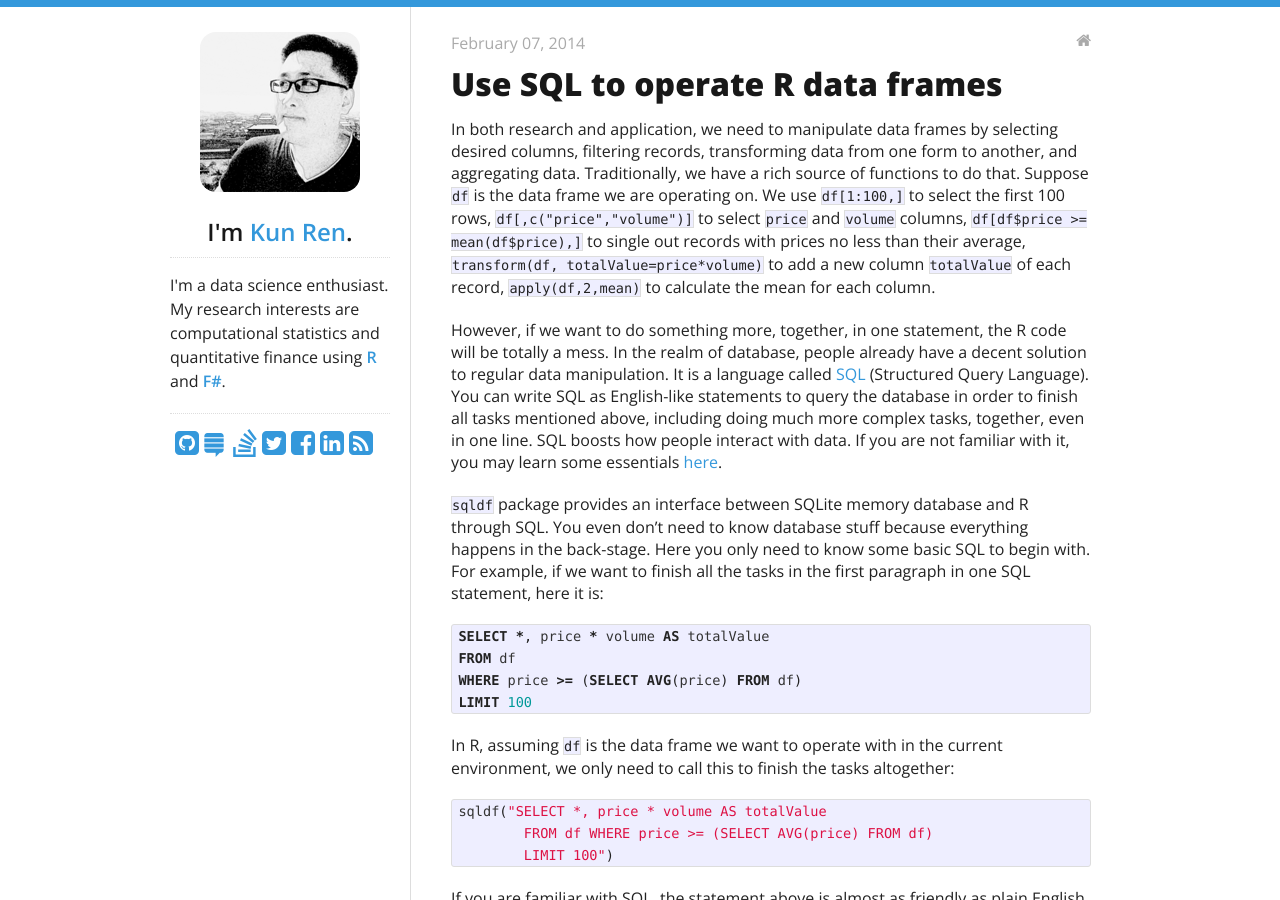
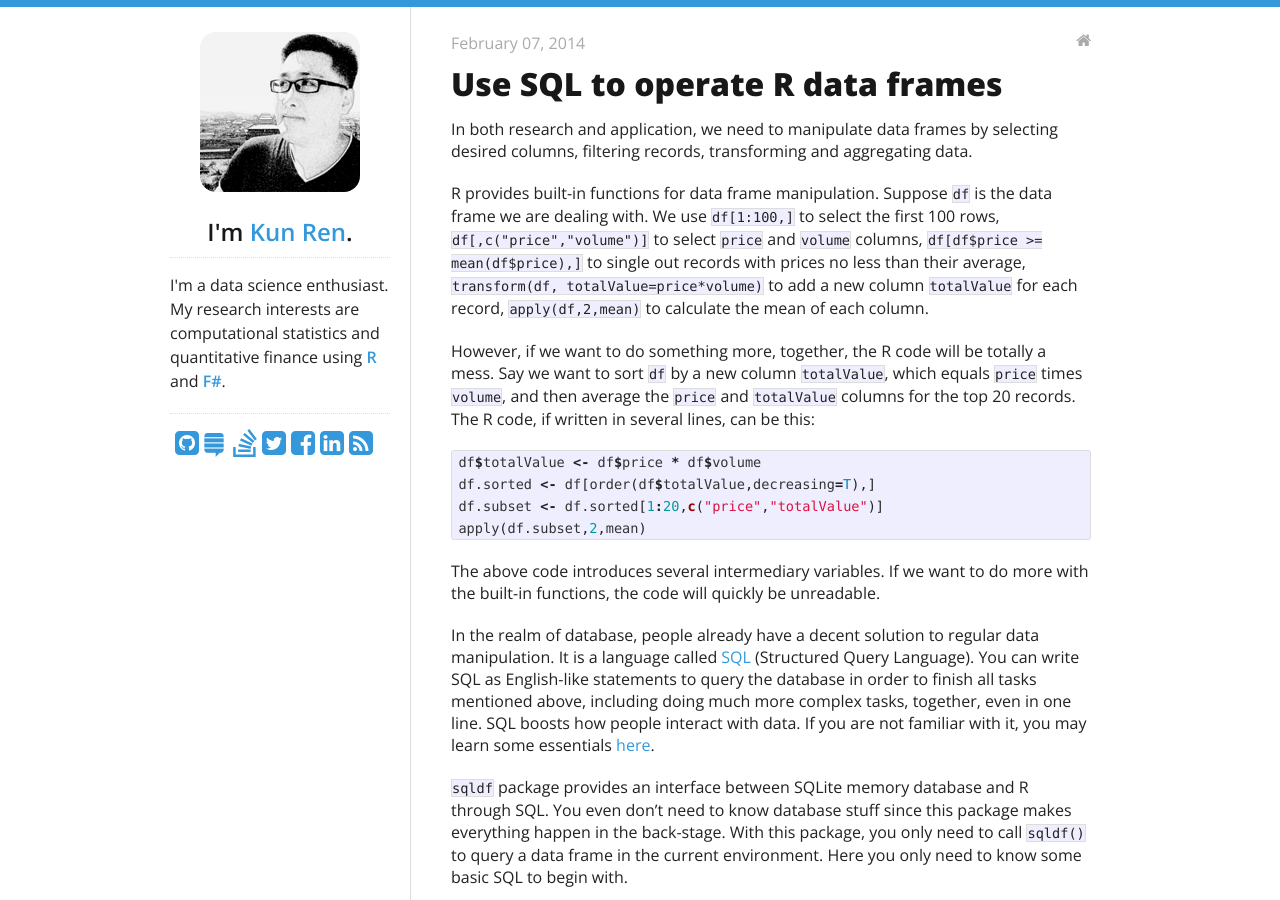
Before and after one commit to harryprince/renkun-ken.github.io, a Jekyll site: the page built from _posts/2014-02-07-use-sql-to-operate-on-r-data-frames.md, in a window 1280 px wide and 900 px high. Built offline with Jekyll 4.4.1, drawn with Linux system fonts in a browser that asks for light colours; nearby versions of some CDN libraries; comment, search, counter and statistics services are not loaded; some of the changed text lies outside the part shown.

```diff
--- a/_posts/2014-02-07-use-sql-to-operate-on-r-data-frames.md
+++ b/_posts/2014-02-07-use-sql-to-operate-on-r-data-frames.md
@@ -6,27 +6,88 @@ categories:
 - R
 ---
 
-In both research and application, we need to manipulate data frames by selecting desired columns, filtering records, transforming data from one form to another, and aggregating data. Traditionally, we have a rich source of functions to do that. Suppose `df` is the data frame we are operating on. We use `df[1:100,]` to select the first 100 rows, `df[,c("price","volume")]` to select `price` and `volume` columns, `df[df$price >= mean(df$price),]` to single out records with prices no less than their average, `transform(df, totalValue=price*volume)` to add a new column `totalValue` of each record, `apply(df,2,mean)` to calculate the mean for each column.
+In both research and application, we need to manipulate data frames by selecting desired columns, filtering records, transforming and aggregating data.
 
-However, if we want to do something more, together, in one statement, the R code will be totally a mess. In the realm of database, people already have a decent solution to regular data manipulation. It is a language called [SQL](https://en.wikipedia.org/wiki/SQL) (Structured Query Language). You can write SQL as English-like statements to query the database in order to finish all tasks mentioned above, including doing much more complex tasks, together, even in one line. SQL boosts how people interact with data. If you are not familiar with it, you may learn some essentials [here](http://www.w3schools.com/sql/).
+R provides built-in functions for data frame manipulation. Suppose `df` is the data frame we are dealing with. We use `df[1:100,]` to select the first 100 rows, `df[,c("price","volume")]` to select `price` and `volume` columns, `df[df$price >= mean(df$price),]` to single out records with prices no less than their average, `transform(df, totalValue=price*volume)` to add a new column `totalValue` for each record, `apply(df,2,mean)` to calculate the mean of each column.
 
-`sqldf` package provides an interface between SQLite memory database and R through SQL. You even don't need to know database stuff because everything happens in the back-stage. Here you only need to know some basic SQL to begin with. For example, if we want to finish all the tasks in the first paragraph in one SQL statement, here it is:
+However, if we want to do something more, together, the R code will be totally a mess. Say we want to sort `df` by a new column `totalValue`, which equals `price` times `volume`, and then average the `price` and `totalValue` columns for the top 20 records. The R code, if written in several lines, can be this:
+
+{% highlight R %}
+df$totalValue <- df$price * df$volume
+df.sorted <- df[order(df$totalValue,decreasing=T),]
+df.subset <- df.sorted[1:20,c("price","totalValue")]
+apply(df.subset,2,mean)
+{% endhighlight %}
+
+The above code introduces several intermediary variables. If we want to do more with the built-in functions, the code will quickly be unreadable.
+
+In the realm of database, people already have a decent solution to regular data manipulation. It is a language called [SQL](https://en.wikipedia.org/wiki/SQL) (Structured Query Language). You can write SQL as English-like statements to query the database in order to finish all tasks mentioned above, including doing much more complex tasks, together, even in one line. SQL boosts how people interact with data. If you are not familiar with it, you may learn some essentials [here](http://www.w3schools.com/sql/).
+
+`sqldf` package provides an interface between SQLite memory database and R through SQL. You even don't need to know database stuff since this package makes everything happen in the back-stage. With this package, you only need to call `sqldf()` to query a data frame in the current environment. Here you only need to know some basic SQL to begin with.
+
+For example, if you need to select `price` and `volume` columns, the SQL statement should be:
+
+{% highlight sql %}
+SELECT price, volume FROM df
+{% endhighlight %}
+
+The statement looks very much like an English sentence. It's true, and it is exactly one of the purposes for which SQL was designed. In R, `sqldf` allows us to directly query `df` by calling `sqldf()` function:
+
+{% highlight R %}
+sqldf("SELECT price, volume FROM df")
+{% endhighlight %}
+
+To introduce a new colume `totalValue`, the SQL statement should be:
+
+{% highlight sql %}
+SELECT *, price * volume AS totalValue FROM df
+{% endhighlight %}
+
+In fact, SQL keywords (e.g. `SELECT`, `AS`, `FROM`) are not case sensitive. You can write lower capital counterparts instead. However, R variable names are case sensitive, so you need to be careful with the cases of data frame columns.
+
+Filtering can be very easy too. Here we use `WHERE` to select records where `totalValue` is no less than 3000.
+
+{% highlight sql %}
+SELECT *, price * volume AS totalValue FROM df WHERE totalValue >= 3000
+{% endhighlight %}
+
+Sorting can also be simple. Here we use `ORDER BY` to sort the records by `totalValue` in a descending way.
+
+{% highlight sql %}
+SELECT *, price * volume AS totalValue FROM df ORDER BY totalValue DESC
+{% endhighlight %}
+
+Subsetting is also intuitive. Here we use `LIMIT` to select only the top 30 records with the highest `totalValue`.
+
+{% highlight sql %}
+SELECT *, price * volume AS totalValue FROM df ORDER BY totalValue DESC LIMIT 30
+{% endhighlight %}
+
+The power of SQL is not yet very clear, unless we combine them together. For example, if we want to finish all the tasks in the first paragraph in one SQL statement, here it is:
+
+{% highlight sql %}
+SELECT AVG(price), AVG(totalValue)
+FROM
+    (SELECT *, price *volume AS totalValue
+    FROM df
+    ORDER BY totalValue DESC
+    LIMIT 20)
+{% endhighlight %}
+
+Here we embed a SQL statement inside another.
+
+Another example is to select the top 100 records ordered by `totalValue` in descending way where their prices are no less than the average price.
 
 {% highlight sql %}
 SELECT *, price * volume AS totalValue
 FROM df
 WHERE price >= (SELECT AVG(price) FROM df)
+ORDER BY totalValue DESC
 LIMIT 100
-{% endhighlight %}
-
-In R, assuming `df` is the data frame we want to operate with in the current environment, we only need to call this to finish the tasks altogether:
-
-{% highlight R %}
-sqldf("SELECT *, price * volume AS totalValue
-        FROM df WHERE price >= (SELECT AVG(price) FROM df)
-        LIMIT 100")
 {% endhighlight %}
 
 If you are familiar with SQL, the statement above is almost as friendly as plain English, and it does not matter whether we write it in one line or in several lines. Here we separate the different clauses in the statement for greater readability.
 
-In conclusion, SQL is a powerful tool so that R users should also pick it up. And `sqldf` is the way we speak this language with R to operate data frame in a more decent way. `sqldf` is listed on [CRAN](http://cran.r-project.org/web/packages/sqldf/) and is hosted by [Google Code](https://code.google.com/p/sqldf/). Its official website offers a comprehensive tutorial and frequently asked questions.
+You may try to implement it only by built-in R functions and you will certainly find SQL a very powerful tool.
+
+In conclusion, SQL is a powerful tool so that R users should pick it up. And `sqldf` is the way we use this language with R to operate data frame in a more decent way. `sqldf` is listed on [CRAN](http://cran.r-project.org/web/packages/sqldf/) and is hosted by [Google Code](https://code.google.com/p/sqldf/). Its official website offers a comprehensive tutorial and frequently asked questions.
```
Also changed, not shown: _drafts/2014-01-29-zotera-in-firefox.md (deleted, +0 -7 lines), _drafts/2014-02-08-top-10-r-packages-to-boost-productivity.md (added, +41 -0 lines), _drafts/2014-02-15-top-10-r-packages-you-must-know.md (deleted, +0 -27 lines).
